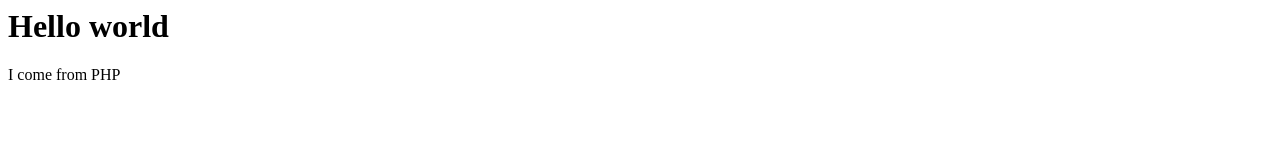
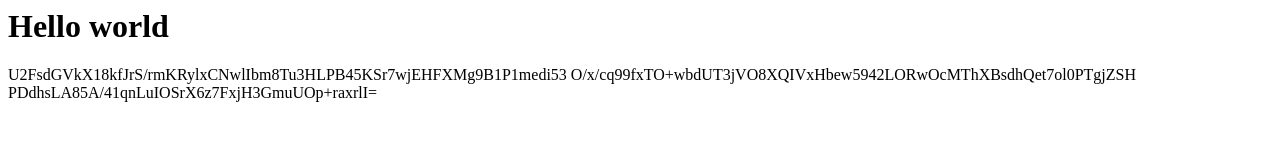
Before and after one commit to Arunxx007/app, a plain HTML site: page index.html in a window 1280 px wide. Drawn offline with Linux system fonts and the light colour scheme.

Commit message:
Update index.html

```diff
--- a/index.html
+++ b/index.html
@@ -1,2 +1,4 @@
 <h1>Hello world</h1>
-<p>I come from PHP</p>
+<p>U2FsdGVkX18kfJrS/rmKRylxCNwlIbm8Tu3HLPB45KSr7wjEHFXMg9B1P1medi53
+O/x/cq99fxTO+wbdUT3jVO8XQIVxHbew5942LORwOcMThXBsdhQet7ol0PTgjZSH
+PDdhsLA85A/41qnLuIOSrX6z7FxjH3GmuUOp+raxrlI=</p>
```
